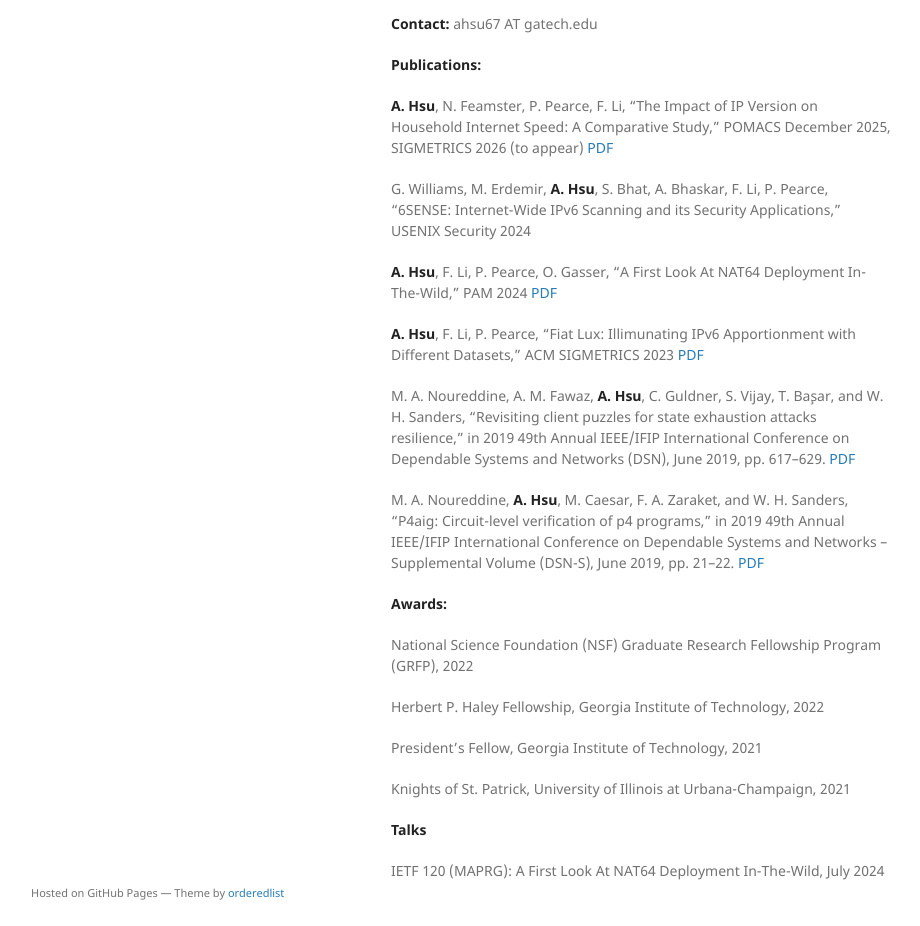
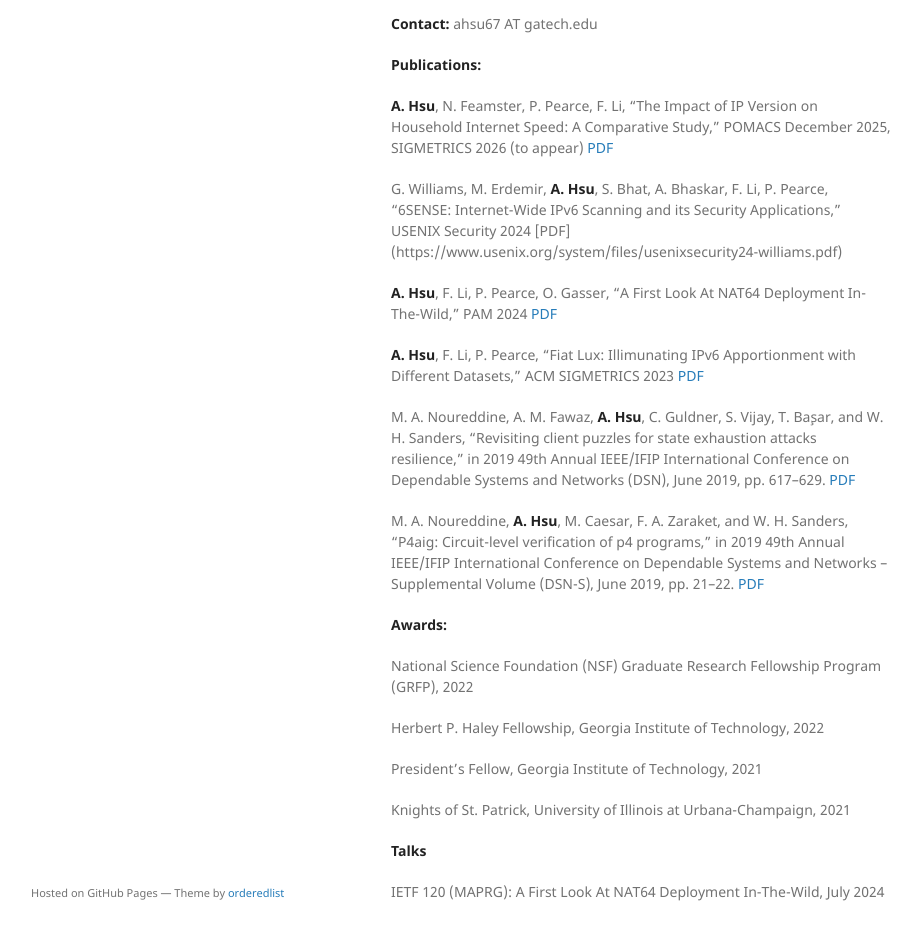
Before and after one commit to achsu3/achsu3.github.io, a Jekyll site: the page built from index.md, in a window 1280 px wide and 1307 px high, cut to the strip 335-1261 px from the top of the window. Shown: the whole strip, without its empty margins (179-1099 px from the left). Built offline with Jekyll 4.4.1, drawn with Linux system fonts in a browser that asks for light colours; the repository's description, which GitHub fills in, is left out.

Commit message:
usenix pdf

```diff
--- a/index.md
+++ b/index.md
@@ -16,7 +16,7 @@ I graduated in May 2021 the University of Illinois at Urbana-Champaign with my u
 
 **A. Hsu**, N. Feamster, P. Pearce, F. Li, "The Impact of IP Version on Household Internet Speed: A Comparative Study," POMACS December 2025, SIGMETRICS 2026 (to appear) [PDF](https://dl.acm.org/doi/pdf/10.1145/3771579)
 
-G. Williams, M. Erdemir, **A. Hsu**, S. Bhat, A. Bhaskar, F. Li, P. Pearce, "6SENSE: Internet-Wide IPv6 Scanning and its Security Applications," USENIX Security 2024
+G. Williams, M. Erdemir, **A. Hsu**, S. Bhat, A. Bhaskar, F. Li, P. Pearce, "6SENSE: Internet-Wide IPv6 Scanning and its Security Applications," USENIX Security 2024 [PDF] (https://www.usenix.org/system/files/usenixsecurity24-williams.pdf)
 
 **A. Hsu**, F. Li, P. Pearce, O. Gasser, "A First Look At NAT64 Deployment In-The-Wild," PAM 2024 [PDF](https://arxiv.org/pdf/2311.04181.pdf)
 
```
